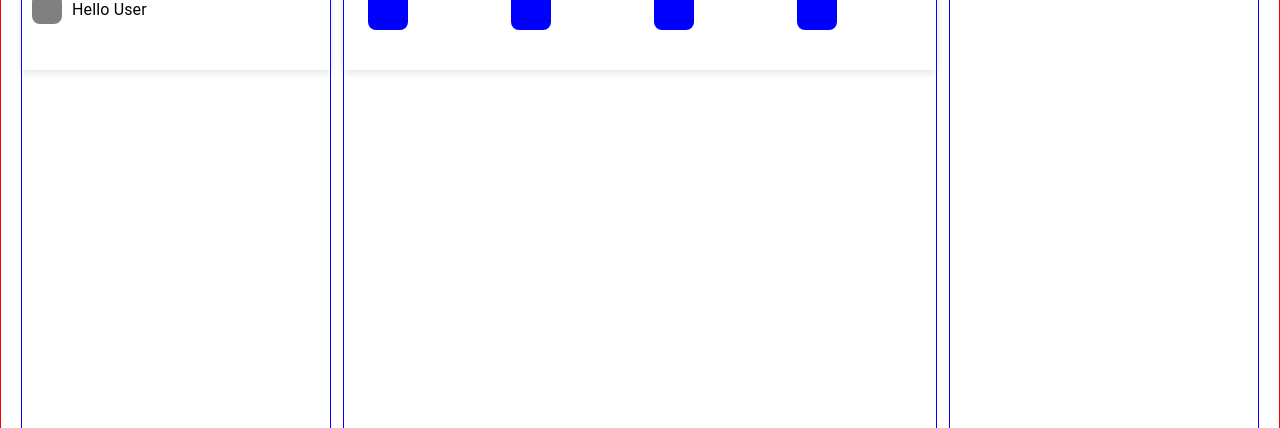
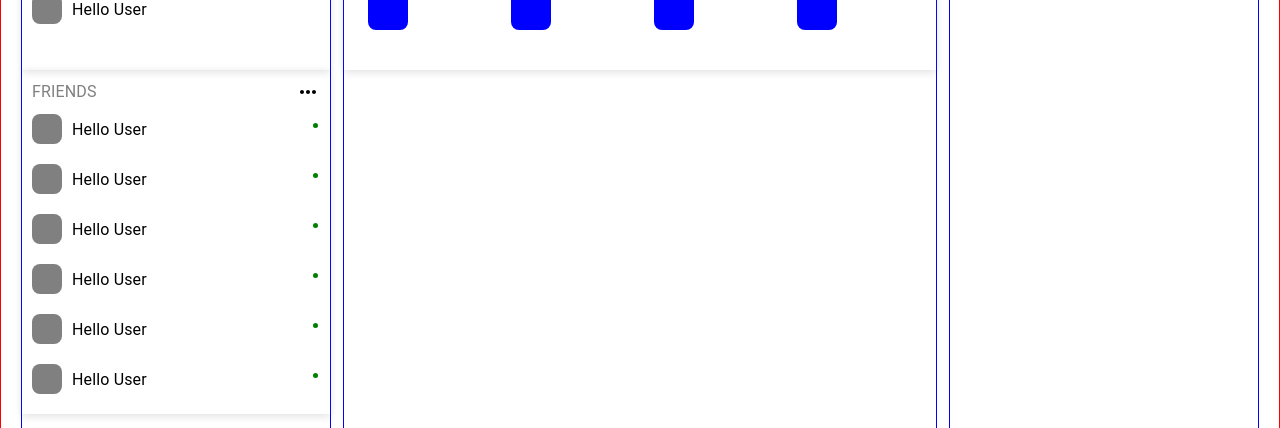
Before and after one commit to Iqbal0786/social-media-app, a React (Create React App) app: page / in a window 1280 px wide. Shown: the part 372-800 px from the top of the page. Built offline with nearby package versions, Linux system fonts and the light colour scheme.

Commit message:
added component

```diff
--- a/src/App.css
+++ b/src/App.css
@@ -36,3 +36,12 @@
     transform: rotate(360deg);
   }
 }
+
+ul > li{
+   color: green;
+
+}
+ul{
+  margin-left: auto;
+
+}
--- a/src/components/FriendsAndGroup.jsx
+++ b/src/components/FriendsAndGroup.jsx
@@ -1,5 +1,6 @@
 import { Box } from '@mui/material'
 import React from 'react'
+import MyFriends from './MyFriends'
 import MyGroup from './MyGroup'
 
 export default function FriendsAndGroup() {
@@ -7,6 +8,7 @@ export default function FriendsAndGroup() {
   <>
     <Box sx={{width:"25%" , heigth:"100%" , border:"1px solid blue"}}>
      <MyGroup/>
+     <MyFriends/>
     </Box>
   </>
   )
--- /dev/null
+++ b/src/components/MyFriends.jsx
@@ -0,0 +1,139 @@
+import { Typography } from '@mui/material'
+import { Box } from '@mui/system'
+import React from 'react'
+import MoreHorizIcon from "@mui/icons-material/MoreHoriz";
+
+export default function MyFriends() {
+  return (
+    <>
+    <Box
+        sx={{
+          width: "100%",
+          height: "auto",
+          boxShadow: "rgba(99, 99, 99, 0.2) 0px 2px 8px 0px",
+          display:"flex",
+          justifyContent:"space-between",
+          flexDirection:"column",
+        }}
+      >
+        <Box
+          sx={{
+            width: "100%",
+            display: "flex",
+            justifyContent: "space-between",
+            padding: "10px",
+          }}
+        >
+          <Typography sx={{ color: "gray" }}>FRIENDS</Typography>
+          <MoreHorizIcon />
+        </Box>
+
+        <Box sx={{ width: "100%", height: "90px", display: "flex",  marginBottom:"-40px" }}>
+          <Box
+            sx={{
+              width: "30px",
+              height: "30px",
+              backgroundColor: "gray",
+              borderRadius: "8px",
+              marginLeft: "10px",
+
+            }}
+          ></Box>
+          <Typography sx={{ marginLeft: "10px", marginTop: "4px" }}>
+            Hello User
+          </Typography>
+          <ul>
+            <li></li>
+           </ul>
+        </Box>
+        <Box sx={{ width: "100%", height: "90px", display: "flex" ,  marginBottom:"-40px"}}>
+          <Box
+            sx={{
+              width: "30px",
+              height: "30px",
+              backgroundColor: "gray",
+              borderRadius: "8px",
+              marginLeft: "10px",
+            }}
+          ></Box>
+          <Typography sx={{ marginLeft: "10px", marginTop: "4px" }}>
+            Hello User
+          </Typography>
+          <ul>
+            <li></li>
+           </ul>
+        </Box>
+        <Box sx={{ width: "100%", height: "90px", display: "flex" , marginBottom:"-40px"}}>
+          <Box
+            sx={{
+              width: "30px",
+              height: "30px",
+              backgroundColor: "gray",
+              borderRadius: "8px",
+              marginLeft: "10px",
+            }}
+          ></Box>
+          <Typography sx={{ marginLeft: "10px", marginTop: "4px" }}>
+            Hello User
+          </Typography>
+          <ul>
+            <li></li>
+           </ul>
+        </Box>
+        <Box sx={{ width: "100%", height: "90px", display: "flex",  marginBottom:"-40px" }}>
+          <Box
+            sx={{
+              width: "30px",
+              height: "30px",
+              backgroundColor: "gray",
+              borderRadius: "8px",
+              marginLeft: "10px",
+
+            }}
+          ></Box>
+          <Typography sx={{ marginLeft: "10px", marginTop: "4px" }}>
+            Hello User
+          </Typography>
+          <ul>
+            <li></li>
+           </ul>
+        </Box>
+        <Box sx={{ width: "100%", height: "90px", display: "flex" ,  marginBottom:"-40px"}}>
+          <Box
+            sx={{
+              width: "30px",
+              height: "30px",
+              backgroundColor: "gray",
+              borderRadius: "8px",
+              marginLeft: "10px",
+            }}
+          ></Box>
+          <Typography sx={{ marginLeft: "10px", marginTop: "4px" }}>
+            Hello User
+          </Typography>
+          <ul>
+            <li></li>
+           </ul>
+        </Box>
+        <Box sx={{ width: "100%", height: "90px", display: "flex" , marginBottom:"-40px"}}>
+          <Box
+            sx={{
+              width: "30px",
+              height: "30px",
+              backgroundColor: "gray",
+              borderRadius: "8px",
+              marginLeft: "10px",
+            }}
+          ></Box>
+          <Typography sx={{ marginLeft: "10px", marginTop: "4px" }}>
+            Hello User
+          </Typography>
+          <ul>
+            <li></li>
+           </ul>
+        </Box>
+
+      </Box>
+    </>
+  )
+}
```
Also changed, not shown: src/index.css (line endings or trailing spaces).
